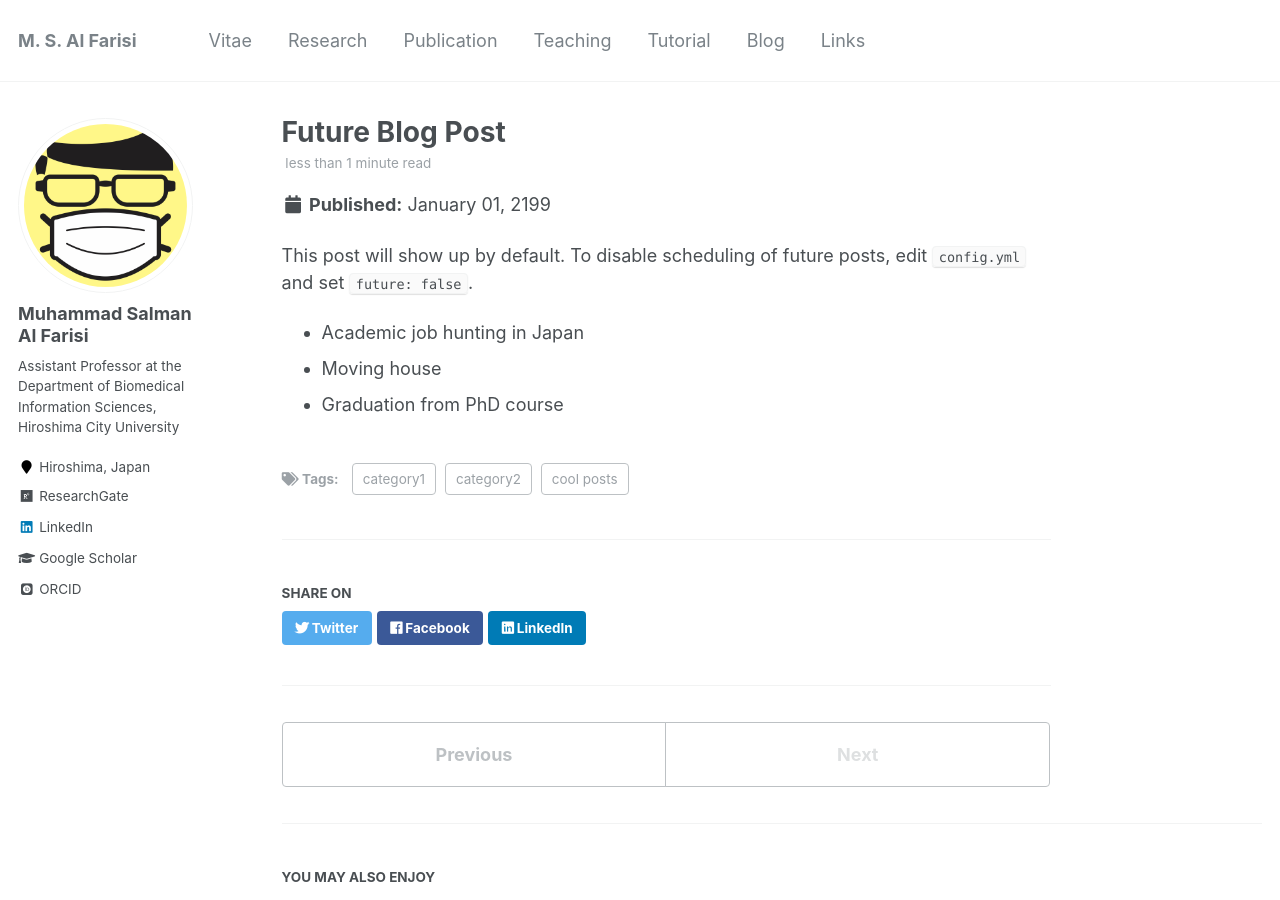
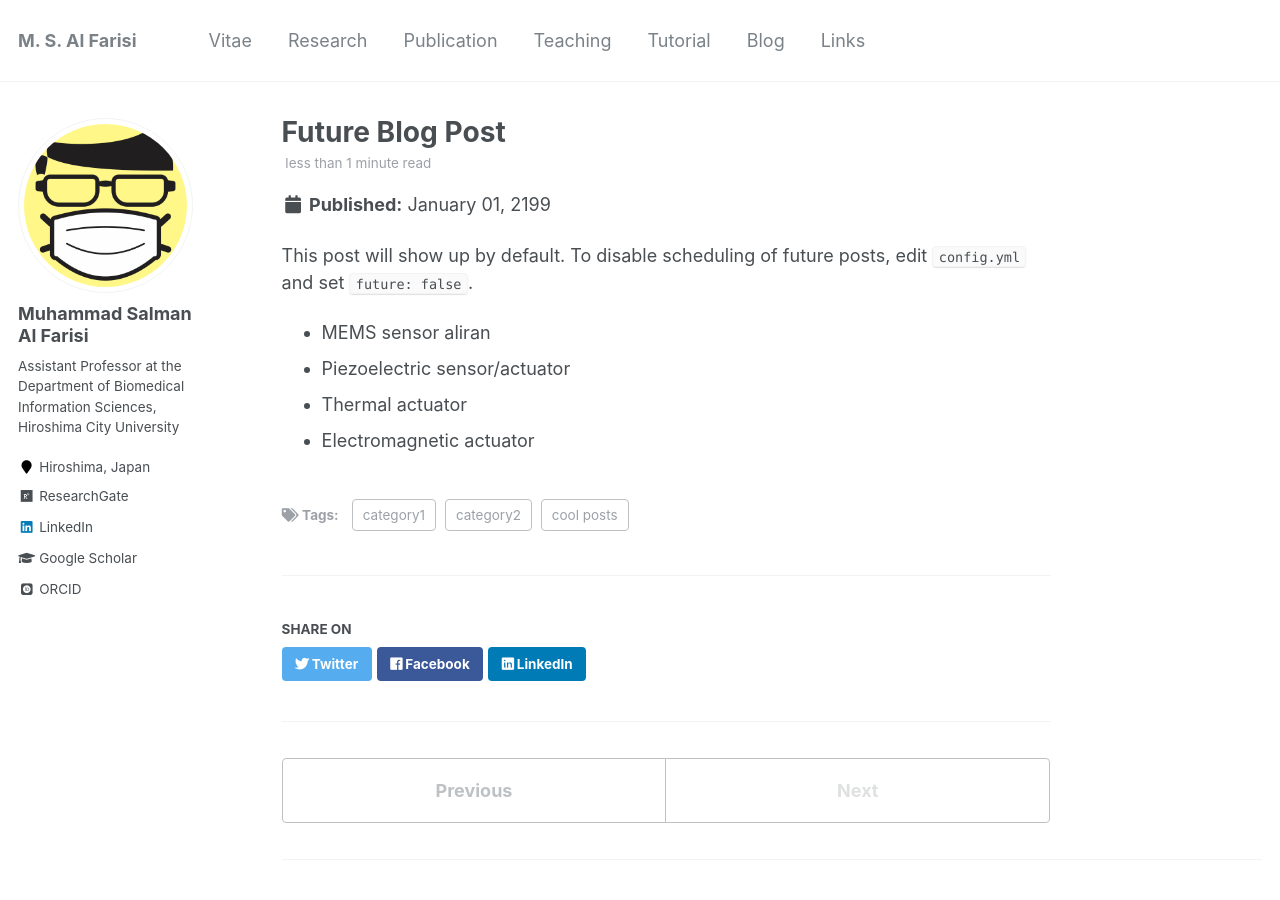
Before and after one commit to msalfarisi/msalfarisi.github.io, a Jekyll site: the page built from _posts/2199-01-01-future-post.md, in a window 1280 px wide and 900 px high. Built offline with Jekyll 4.4.1, drawn with Linux system fonts in a browser that asks for light colours; some web fonts are replaced.

Commit message:
Update 2199-01-01-future-post.md

```diff
--- a/_posts/2199-01-01-future-post.md
+++ b/_posts/2199-01-01-future-post.md
@@ -10,6 +10,7 @@ tags:
 
 This post will show up by default. To disable scheduling of future posts, edit `config.yml` and set `future: false`.
 
-* Academic job hunting in Japan
-* Moving house
-* Graduation from PhD course
+* MEMS sensor aliran
+* Piezoelectric sensor/actuator
+* Thermal actuator
+* Electromagnetic actuator
```
